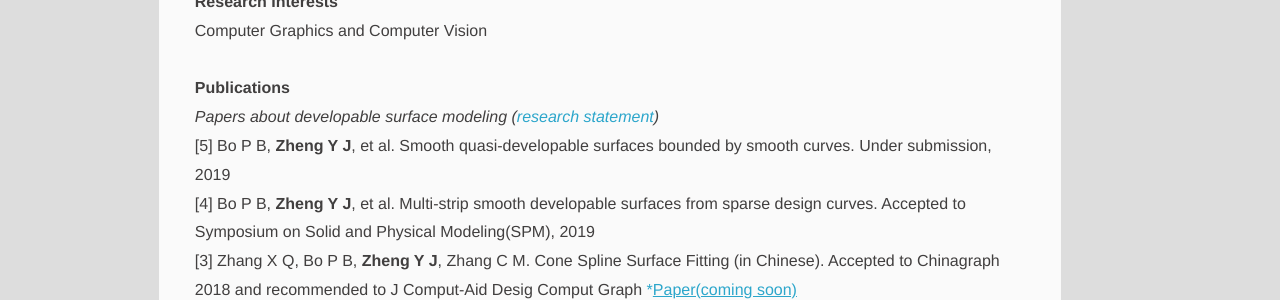
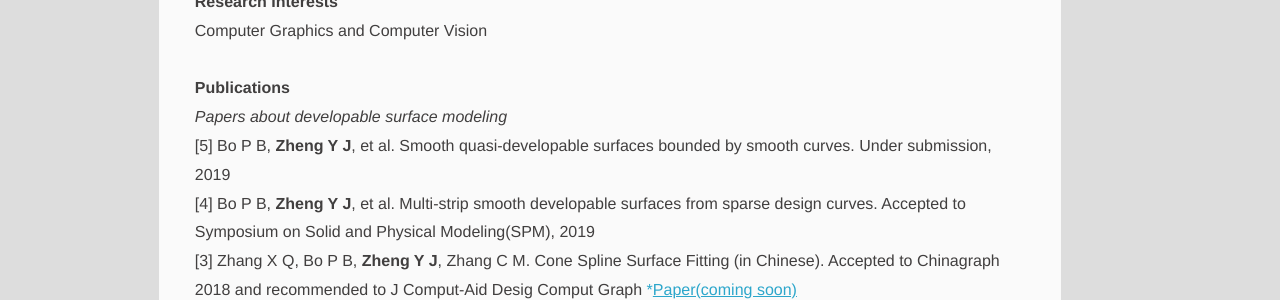
Before and after one commit to PAULYZHENG/paulyzheng.github.io, a Jekyll site: the page built from about/index.html, in a window 1280 px wide. Shown: the part 1010-1310 px from the top of the page. Built offline with Jekyll 4.4.1, drawn with Linux system fonts in a browser that asks for light colours; comment, search, counter and statistics services are not loaded.

Commit message:
Update index.html

```diff
--- a/about/index.html
+++ b/about/index.html
@@ -46,7 +46,7 @@ Computer Graphics and Computer Vision<br/>
 <B>Publications</B>
 <br/>
 
-<I>Papers about developable surface modeling (<a href="/paper/RS_UG.pdf" title="RSUN" itemprop="url">research statement</a>)</I><br/>
+<I>Papers about developable surface modeling <!--(<a href="/paper/RS_UG.pdf" title="RSUN" itemprop="url">research statement</a>)--></I><br/>
 [5] Bo P B, <B>Zheng Y J</B>, et al. Smooth quasi-developable surfaces bounded by smooth curves. Under submission, 2019<br/>
 [4] Bo P B, <B>Zheng Y J</B>, et al. Multi-strip smooth developable surfaces from sparse design curves. Accepted to Symposium on Solid and Physical Modeling(SPM), 2019<br/>
 [3] Zhang X Q, Bo P B, <B>Zheng Y J</B>, Zhang C M. Cone Spline Surface Fitting (in Chinese). Accepted to Chinagraph 2018 and recommended to J Comput-Aid Desig Comput Graph <a href="/" title="03" itemprop="url">*<u>Paper(coming soon)</u></a><br/>
```
